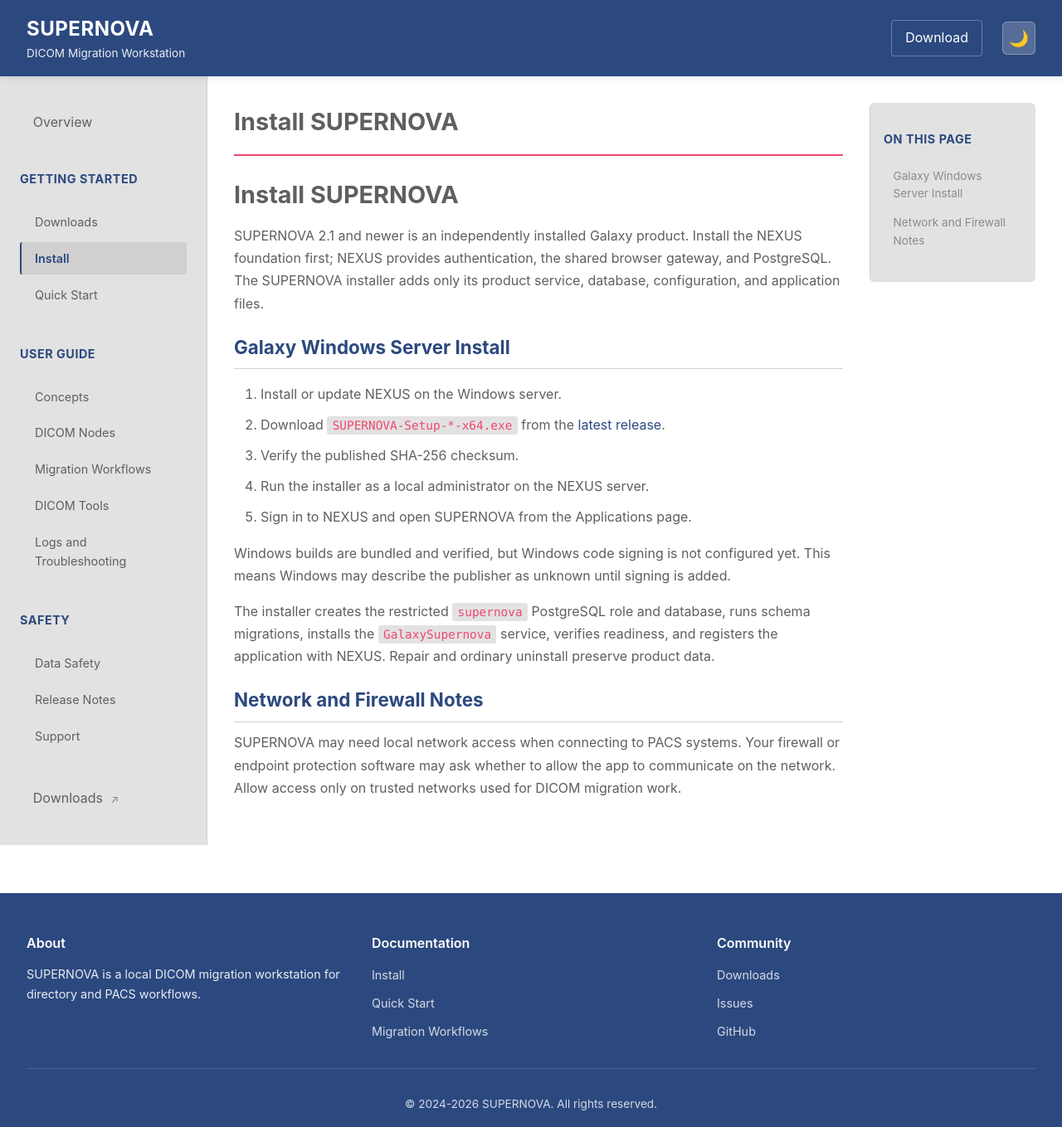
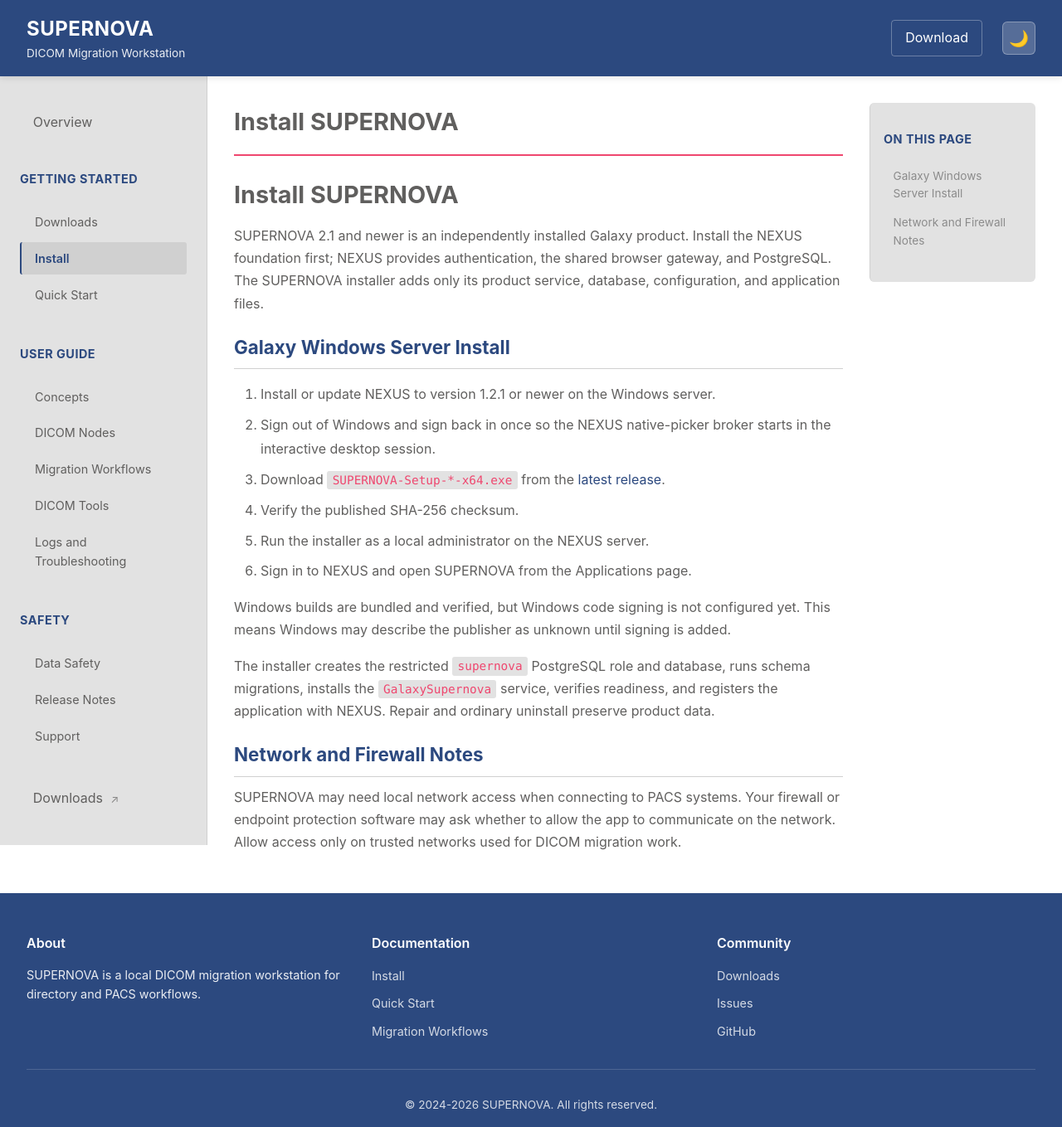
Before and after one commit to JayDubb85/SUPERNOVA-Releases, a Jekyll site: the page built from docs/install.md, in a window 1280 px wide and 1359 px high. Shown: the whole window at 83% size. Built offline with Jekyll 4.4.1, drawn with Linux system fonts in a browser that asks for light colours.

Commit message:
Update public documentation

```diff
--- a/docs/install.md
+++ b/docs/install.md
@@ -13,11 +13,13 @@ database, configuration, and application files.
 
 ## Galaxy Windows Server Install
 
-1. Install or update NEXUS on the Windows server.
-2. Download `SUPERNOVA-Setup-*-x64.exe` from the [latest release](https://github.com/JayDubb85/SUPERNOVA-Releases/releases/latest).
-3. Verify the published SHA-256 checksum.
-4. Run the installer as a local administrator on the NEXUS server.
-5. Sign in to NEXUS and open SUPERNOVA from the Applications page.
+1. Install or update NEXUS to version 1.2.1 or newer on the Windows server.
+2. Sign out of Windows and sign back in once so the NEXUS native-picker broker
+   starts in the interactive desktop session.
+3. Download `SUPERNOVA-Setup-*-x64.exe` from the [latest release](https://github.com/JayDubb85/SUPERNOVA-Releases/releases/latest).
+4. Verify the published SHA-256 checksum.
+5. Run the installer as a local administrator on the NEXUS server.
+6. Sign in to NEXUS and open SUPERNOVA from the Applications page.
 
 Windows builds are bundled and verified, but Windows code signing is not configured yet. This means Windows may describe the publisher as unknown until signing is added.
 
```
Also changed, not shown: docs/release-notes.md (+13 -0 lines).
